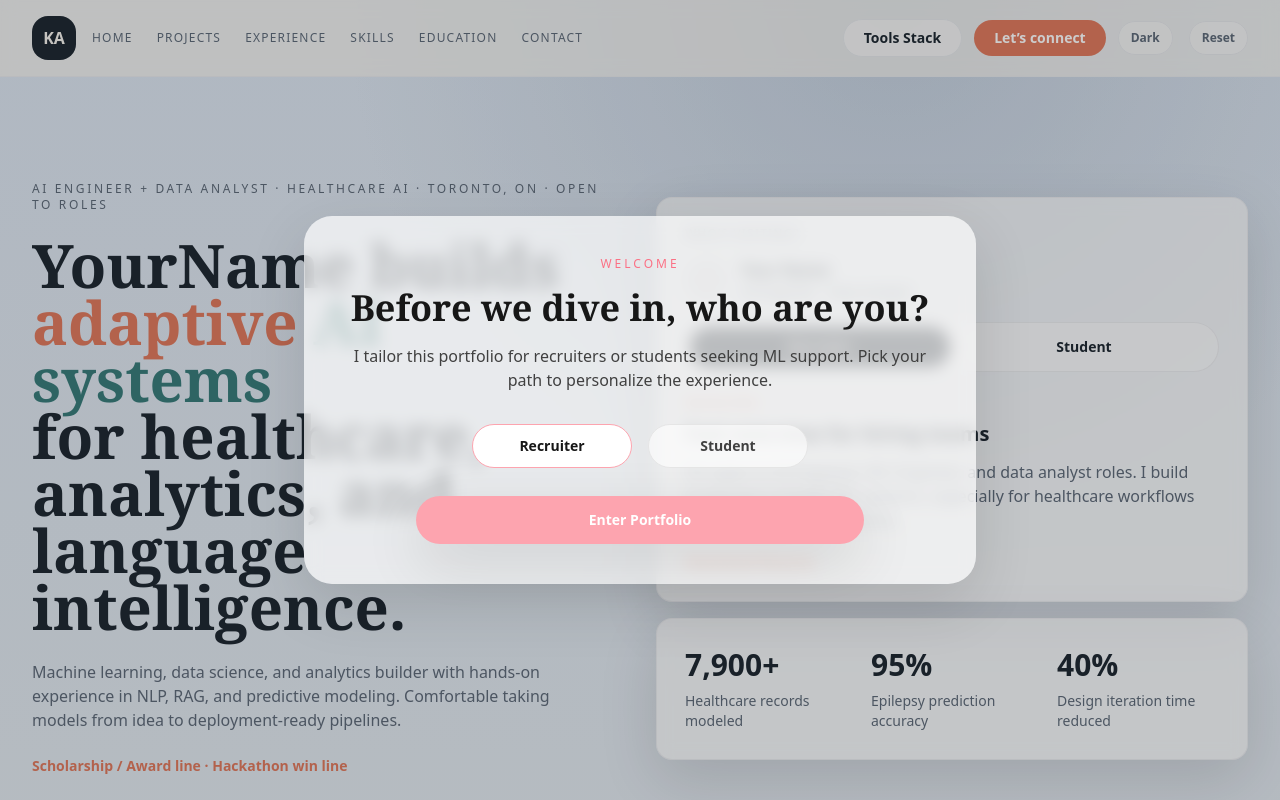
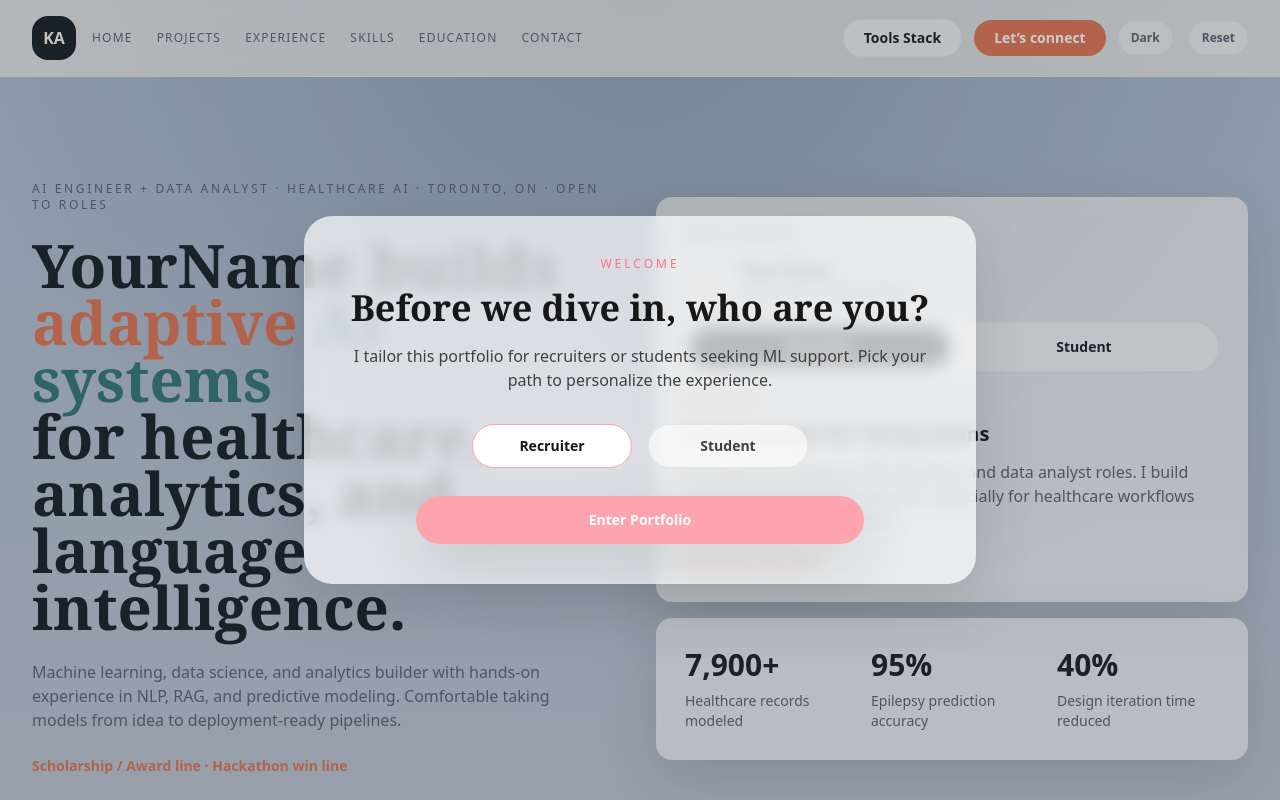
Before and after one commit to K2hmed/KhushnudAhmed.github.io, a React (Vite) app: page / in a window 1280 px wide. Shown: the top 800 px of the page. Built offline with nearby package versions, Linux system fonts and the light colour scheme.

Commit message:
Update App.jsx
Signed-off-by: Khushnud Ahmed <99266359+K2hmed@users.noreply.github.com>

```diff
--- a/src/App.jsx
+++ b/src/App.jsx
@@ -33,7 +33,7 @@ export default function App() {
 
   return (
     <div className="min-h-screen bg-bg text-fg">
-      <div className="min-h-screen bg-[radial-gradient(1100px_circle_at_70%_0%,rgba(160,175,195,0.42),transparent_50%),linear-gradient(to_bottom,#DCE6F2,#F4F2ED,#D7D9DE)] dark:bg-[radial-gradient(1100px_circle_at_70%_0%,rgba(120,140,165,0.14),transparent_50%),linear-gradient(to_bottom,#0F151C,#111821,#141A20)]">
+      <div className="min-h-screen bg-[radial-gradient(1100px_circle_at_50%_0%,rgba(120,140,160,0.5),transparent_62%),linear-gradient(to_bottom,#B0C0D5,#E0DED8,#BFC2C8)] dark:bg-[radial-gradient(1100px_circle_at_50%_0%,rgba(100,120,140,0.2),transparent_62%),linear-gradient(to_bottom,#0B1018,#0D121B,#111521)]">
 
         <Gate
           open={gateOpen}
```
